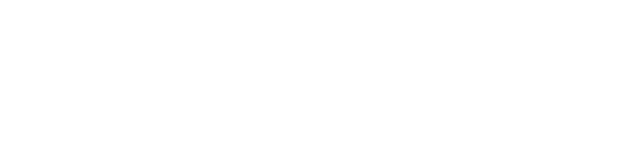
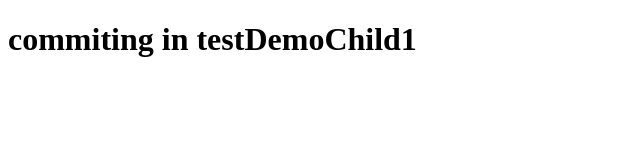
Before and after one commit to Rinku1989/TestDemo, a plain HTML site: page index.html in a window 1280 px wide. Shown: the whole page, without its empty margins (0-640 px from the left). Drawn offline with Linux system fonts and the light colour scheme.

Commit message:
index.html modified

```diff
--- a/index.html
+++ b/index.html
@@ -1,4 +1,6 @@
 <!DOCTYPE html>
 <html>
-    <body></body>
+    <body>
+        <h1>commiting in testDemoChild1</h1>
+    </body>
 </html>
```
